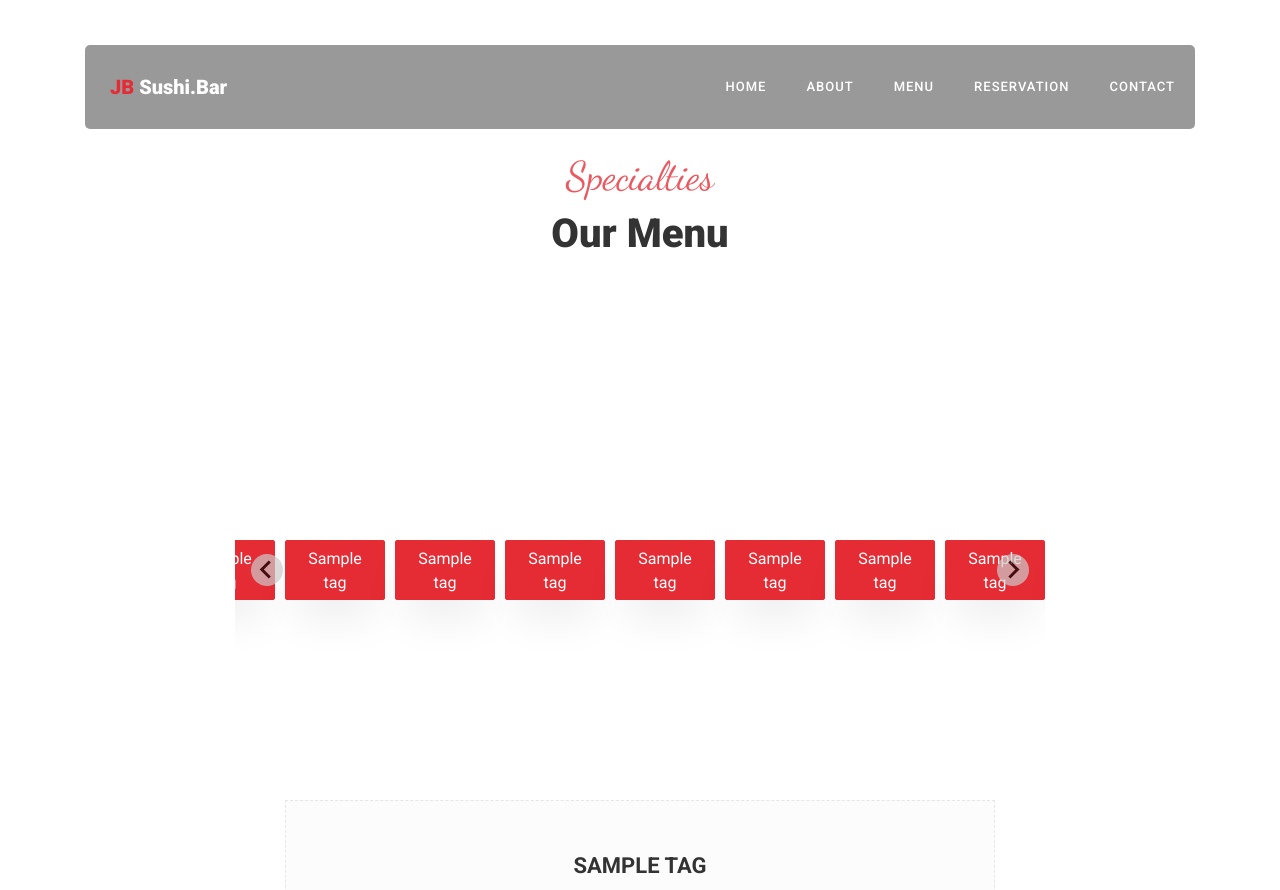
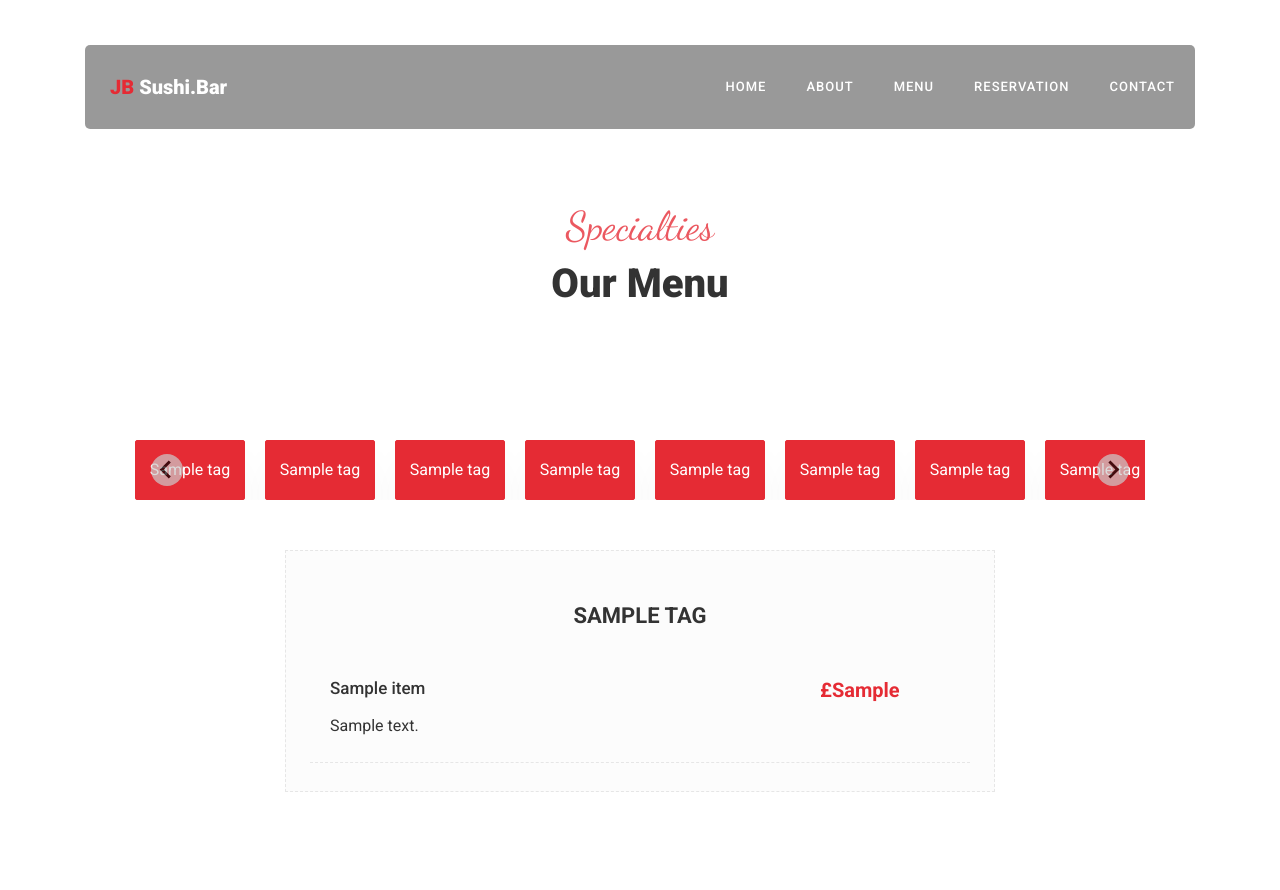
Before and after one commit to Newinacode/restro, a Django app: page /menu in a window 1280 px wide. Shown: the top 890 px of the page. Run offline with Django 4.2, Linux system fonts and the light colour scheme; tables that the repository leaves empty hold one stand-in row (values such as "Sample post"); some libraries are stand-ins or nearby versions; some web fonts are replaced.

```diff
--- a/website/templates/website/menu.html
+++ b/website/templates/website/menu.html
@@ -5,8 +5,8 @@
     document.addEventListener( 'DOMContentLoaded', function () {
         var main = new Splide( '#thumbnail-carousel',{
             type:'loop',
-            fixedWidth: 100,
-		    gap       : 10,
+            fixedWidth: 110,
+		    gap       : 20,
 		    rewind    : true,
 		    pagination: false,
 
@@ -22,6 +22,7 @@
         height: auto;
 
 }
+
 </style>
 {% endblock style %}
 
@@ -33,7 +34,7 @@
     <div class="container" style="display:flex;flex-direction: column;">
 
 
-        <div class="row justify-content-center mb-5 pb-2" style="margin: 100px;">
+        <div class="row justify-content-center mb-5 pb-2" style="margin-top: 150px;">
             <div class="col-md-7 text-center heading-section ftco-animate">
                 <span class="subheading">Specialties</span>
                 <br>
@@ -46,14 +47,14 @@
         <section
         id="thumbnail-carousel"
         class="splide"
-         aria-label="The carousel with thumbnails. Selecting a thumbnail will change the Beautiful Gallery carousel." style="margin: 150px;">
+        aria-label="The carousel with thumbnails. Selecting a thumbnail will change the Beautiful Gallery carousel." style="margin: 50px; ">
             <div class="splide__track">
                 <ul class="splide__list">
                     {% for tag in result %}
                       <li class="splide__slide">
-                        <div class="btn-container" style=" margin: 50px; ">
+                        <div class="btn-container" style="z-index: 20;">
                             <a href="#{{tag.tag.name}}" style="color: white;">
-                                <button type="button" class="btn btn-primary" style="height: 60px; width: 100px; ">
+                                <button type="button" class="btn btn-primary" style="height: 60px; width: 110px; ">
                                 {{tag.tag.name}}
                                 </button>
                             </a>
```
